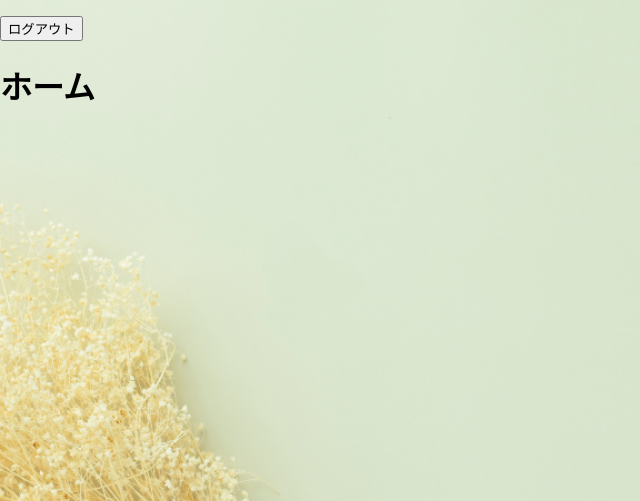
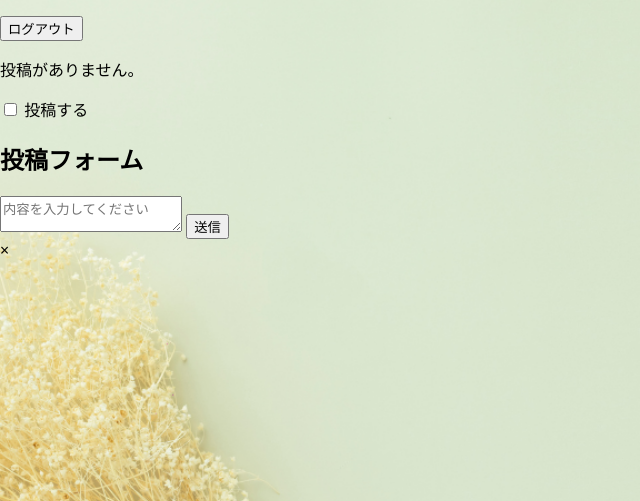
Before and after one commit to gorimax/hackathon_sns_f_team, a Flask app: template SNSApp/templates/post/posts.html in a window 1280 px wide. Shown: the part 120-621 px from the top of the page, without its empty margins (0-640 px from the left). Run offline with Flask 2, Linux system fonts and the light colour scheme; the template is opened without the code that fills it, so the values that code supplies are empty; some libraries are stand-ins or nearby versions.

Commit message:
posts.html pulled from front branch

```diff
--- a/SNSApp/templates/post/posts.html
+++ b/SNSApp/templates/post/posts.html
@@ -3,9 +3,64 @@
 {% block title %}Login - TechShare{% endblock %}
 
 {% block page_css %}
-<link rel="stylesheet" href="{{ url_for('static', filename='css/auth.css') }}">
+<link rel="stylesheet" href="{{ url_for('static', filename='css/posts.css') }}">
 {% endblock %}
 
 {% block content %}
-<h1>ホーム</h1>
+<div class="page-post">
+    {% if posts and posts|length > 0 %}
+    <section class="post-list">
+        {% for post in posts %}
+        <div class="post-whole">
+            <div class="name">
+                <span class="user">{{ post.user_name }}</span>
+            </div>
+            <div class="post-card">
+                <div class="post-content">
+                    <div class="post-menu">
+                        <p>ぷる</p>
+                    </div>
+                    <div class="post-top">
+                        <div class="post-header">
+                            <div class="post-time">{{ post.created_at }}</div>
+                            <button type="submit">⭐︎</button>
+                        </div>
+                        <div class="post-body">
+                            {{ post.content }}
+                        </div>
+                    </div>
+                </div>
+            </div>
+        </div>
+        {% endfor %}
+    </section>
+    {% else %}
+    <div class="empty">
+        <p>投稿がありません。</p>
+    </div>
+    {% endif %}
+    <section class="post-button">
+        <input type="checkbox" id="new-post" class="modal-toggle">
+
+        <!-- 投稿フォームを開くボタン (label) -->
+        <label for="new-post" class="open-btn">投稿する</label>
+
+        <!-- モーダルウィンドウ本体 -->
+        <div class="modal">
+            <!-- 背景（閉じるボタンの役割も兼ねる） -->
+            <label for="new-post" class="modal-overlay"></label>
+
+            <div class="modal-content">
+                <h2>投稿フォーム</h2>
+                <form action="/posts" method="post">
+                    <input type="hidden" name="csrf_token" value="{{ csrf_token() }}">
+                    <textarea name="content" placeholder="内容を入力してください"></textarea>
+                    <button type="submit">送信</button>
+                </form>
+                <!-- 閉じるボタン（×印） -->
+                <label for="new-post" class="close-btn">&times;</label>
+            </div>
+        </div>
+    </section>
+</div>
 {% endblock %}
```
